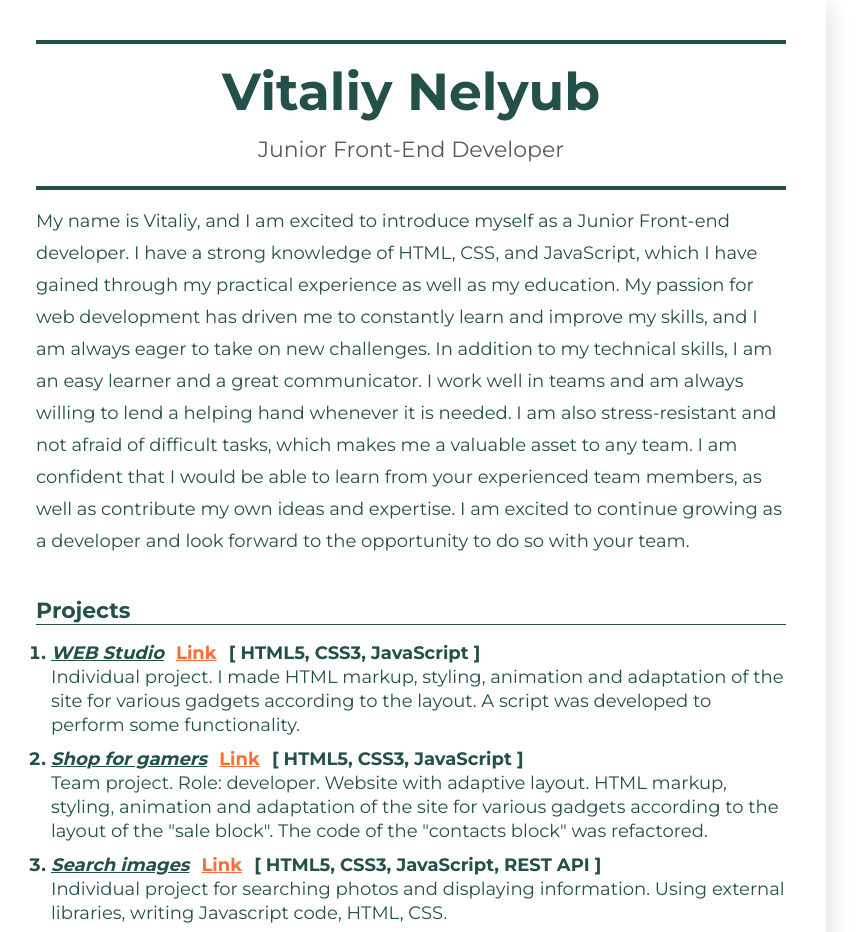
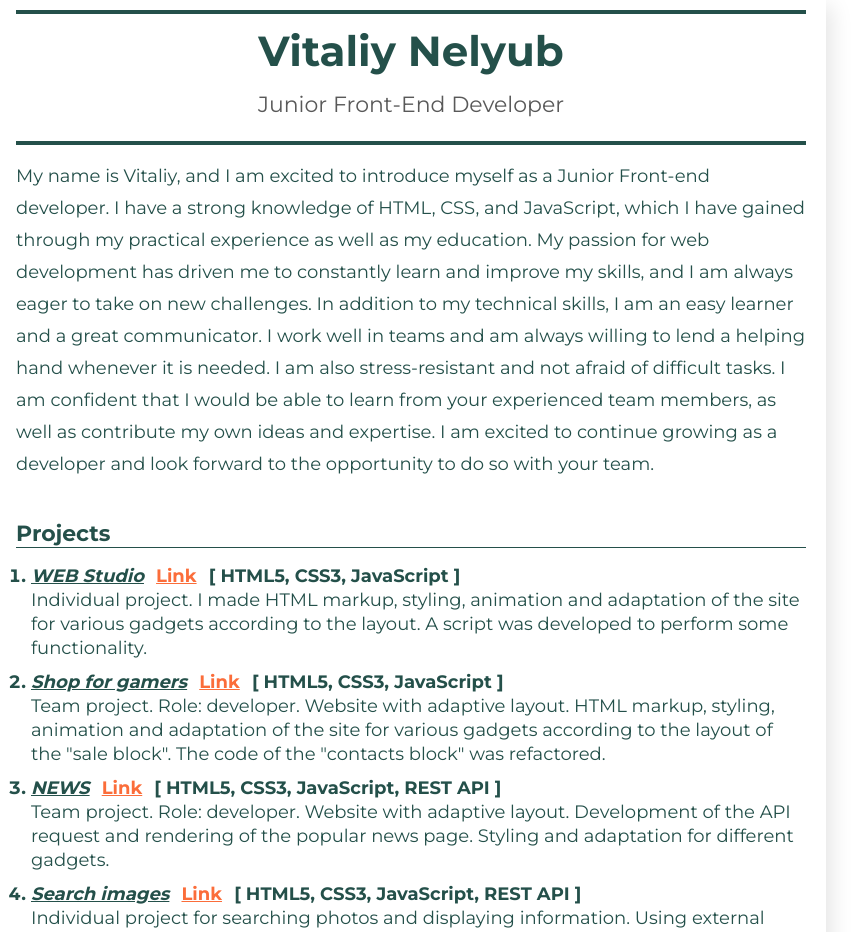
Before and after one commit to VitalyNelyub/resume-html, a plain HTML site: page index.html in a window 1280 px wide. Shown: the top 932 px of the page, 414-1280 px from the left. Drawn offline with Linux system fonts and the light colour scheme.

Commit message:
add project

```diff
--- a/index.html
+++ b/index.html
@@ -25,25 +25,7 @@
         <!--about user-->
         <div class="about">
           <p class="about-description">
-            <!-- My name is Vitaliy. I am a Junior Front-end developer. My knowledge:
-            HTML, CSS, JavaScript. I am easy to learn, communicative, a team
-            player, stress-resistant, not afraid of difficult tasks. I will be
-            happy to become part of your team, be useful and improve my skills. -->
-
-            My name is Vitaliy, and I am excited to introduce myself as a Junior
-            Front-end developer. I have a strong knowledge of HTML, CSS, and
-            JavaScript, which I have gained through my practical experience as
-            well as my education. My passion for web development has driven me
-            to constantly learn and improve my skills, and I am always eager to
-            take on new challenges. In addition to my technical skills, I am an
-            easy learner and a great communicator. I work well in teams and am
-            always willing to lend a helping hand whenever it is needed. I am
-            also stress-resistant and not afraid of difficult tasks, which makes
-            me a valuable asset to any team. I am confident that I would be able
-            to learn from your experienced team members, as well as contribute
-            my own ideas and expertise. I am excited to continue growing as a
-            developer and look forward to the opportunity to do so with your
-            team.
+           My name is Vitaliy, and I am excited to introduce myself as a Junior Front-end developer. I have a strong knowledge of HTML, CSS, and JavaScript, which I have gained through my practical experience as well as my education. My passion for web development has driven me to constantly learn and improve my skills, and I am always eager to take on new challenges. In addition to my technical skills, I am an easy learner and a great communicator. I work well in teams and am always willing to lend a helping hand whenever it is needed. I am also stress-resistant and not afraid of difficult tasks. I am confident that I would be able to learn from your experienced team members, as well as contribute my own ideas and expertise. I am excited to continue growing as a developer and look forward to the opportunity to do so with your team.
           </p>
         </div>
         <!--Projects-->
@@ -104,6 +86,32 @@
             <li class="project-item">
               <span class="project">
                 <a
+                  href="https://yuliiamay.github.io/project-js-07/index.html"
+                  target="_blank"
+                  rel="noreferrer noopener"
+                  class="project-link"
+                  >NEWS</a
+                >
+                <a
+                  href="https://github.com/YuliiaMay/project-js-07/blob/main/src/js/gallery.js"
+                  target="_blank"
+                  rel="noreferrer noopener"
+                  class="project-git"
+                  >Link</a
+                >
+                <span class="project-bracket">[</span> HTML5, CSS3, JavaScript,
+                REST API
+                <span class="project-bracket">]</span>
+              </span>
+              <p class="project-info">
+                Team project. Role: developer. Website with adaptive layout.
+                Development of the API request and rendering of the popular news
+                page. Styling and adaptation for different gadgets.
+              </p>
+            </li>
+            <li class="project-item">
+              <span class="project">
+                <a
                   href="https://vitalynelyub.github.io/goit-js-hw-11/"
                   target="_blank"
                   rel="noreferrer noopener"
@@ -158,32 +166,6 @@
             </ul>
           </div>
           <!--Company 2-->
-          <!-- <div>
-            <h4 class="work-position">
-              Deputy Chairman of the Babushkinsky district,
-              <span class="organization"> Dnipro District council</span>
-            </h4>
-            <p class="period">
-              08.2011-10.2014 <span class="line">|</span> Dnipro
-            </p>
-            <ul class="work-list">
-              <li class="work-list-item">
-                Organization of district council sessions.
-              </li>
-              <li class="work-list-item">
-                Fulfillment of tasks for the implementation of state policy in
-                the field of economic and social development of the region.
-              </li>
-              <li class="work-list-item">
-                Control over the economic activities of industrial enterprises.
-              </li>
-              <p class="achievements-title">Achievements</p>
-              <p class="achievements-text">
-                I have received awards for fruitful and professional work.
-              </p>
-            </ul>
-          </div> -->
-          <!--Company 3-->
           <div>
             <h4 class="work-position">
               Sales manager <span class="organization">Vist</span>
@@ -219,7 +201,6 @@
             Dnipro
           </p>
         </div>
-        <!-- <a href="/motivate.html">MOTIVATE</a> -->
       </div>
       <!--Sidebar-->
       <aside class="sidebar">
--- a/styles/styles.css
+++ b/styles/styles.css
@@ -23,7 +23,7 @@ body {
 .main-content {
   background-color: white;
   box-shadow: 6px 6px 20px rgba(0, 0, 0, 0.1);
-  padding: 40px 40px 40px 40px;
+  padding: 10px 20px 0px 20px;
 }
 
 /* about styles */
@@ -42,11 +42,11 @@ body {
 
 .about-name {
   font-weight: 900;
-  font-size: 52px;
+  font-size: 42px;
   line-height: 55px;
   color: #24504a;
-  margin-bottom: 15px;
-  margin-top: 20px;
+  margin-bottom: 10px;
+  margin-top: 10px;
 }
 
 .about-description {
```
